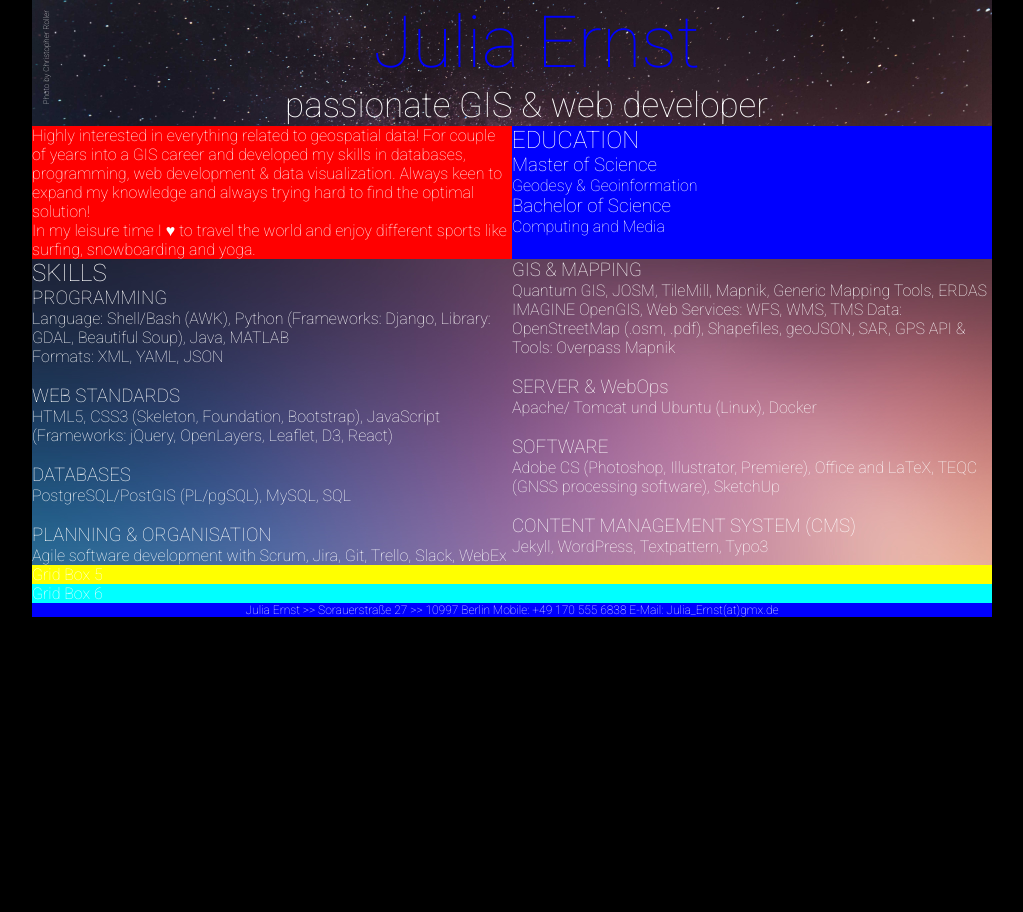
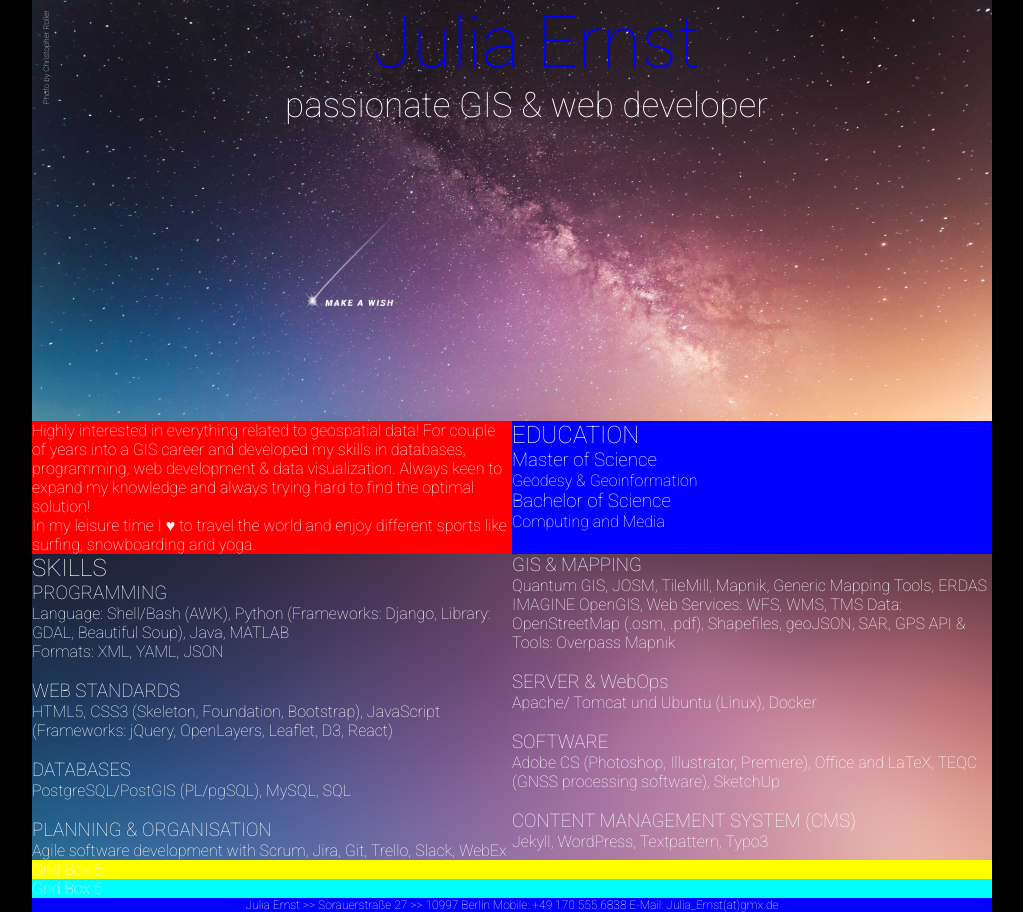
Before and after one commit to missserious/juliaernst, a Jekyll site: the page built from index.html, in a window 1280 px wide. Shown: the whole page, without its empty margins (128-1151 px from the left). Built offline with Jekyll 4.4.1, drawn with Linux system fonts in a browser that asks for light colours.

Commit message:
update layout

```diff
--- a/css/styles.scss
+++ b/css/styles.scss
@@ -67,7 +67,7 @@ TODO; Layout fuer mobile Ansicht
 TODO: Ladezeit vom header verbessern
 */
 header {
-  /* height: 421px; */
+  height: 421px;
   /* height: 384px; */
   background-image: url(../img/makeAwish.png), url(../img/header.jpg);
   /* background-position: 40% 266px, 40% top; */
@@ -81,8 +81,9 @@ header {
   @media only screen and (min-width: 420px) {
 
     header {
+      height: 421px;
       background-position: center 290px, center top;
-        background-size:960px, 960px;
+      background-size:960px, 960px;
     }
 
   }
```
